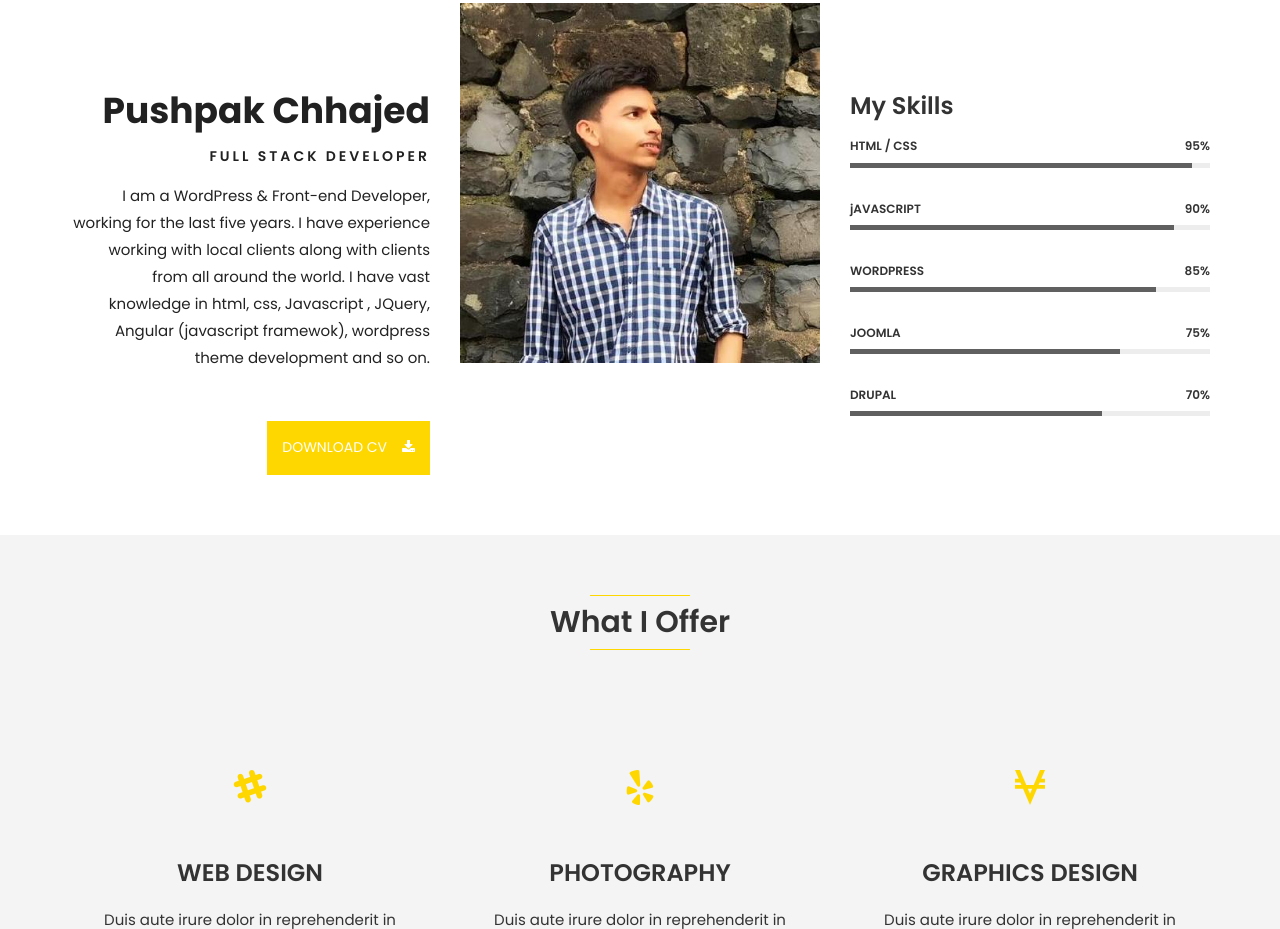
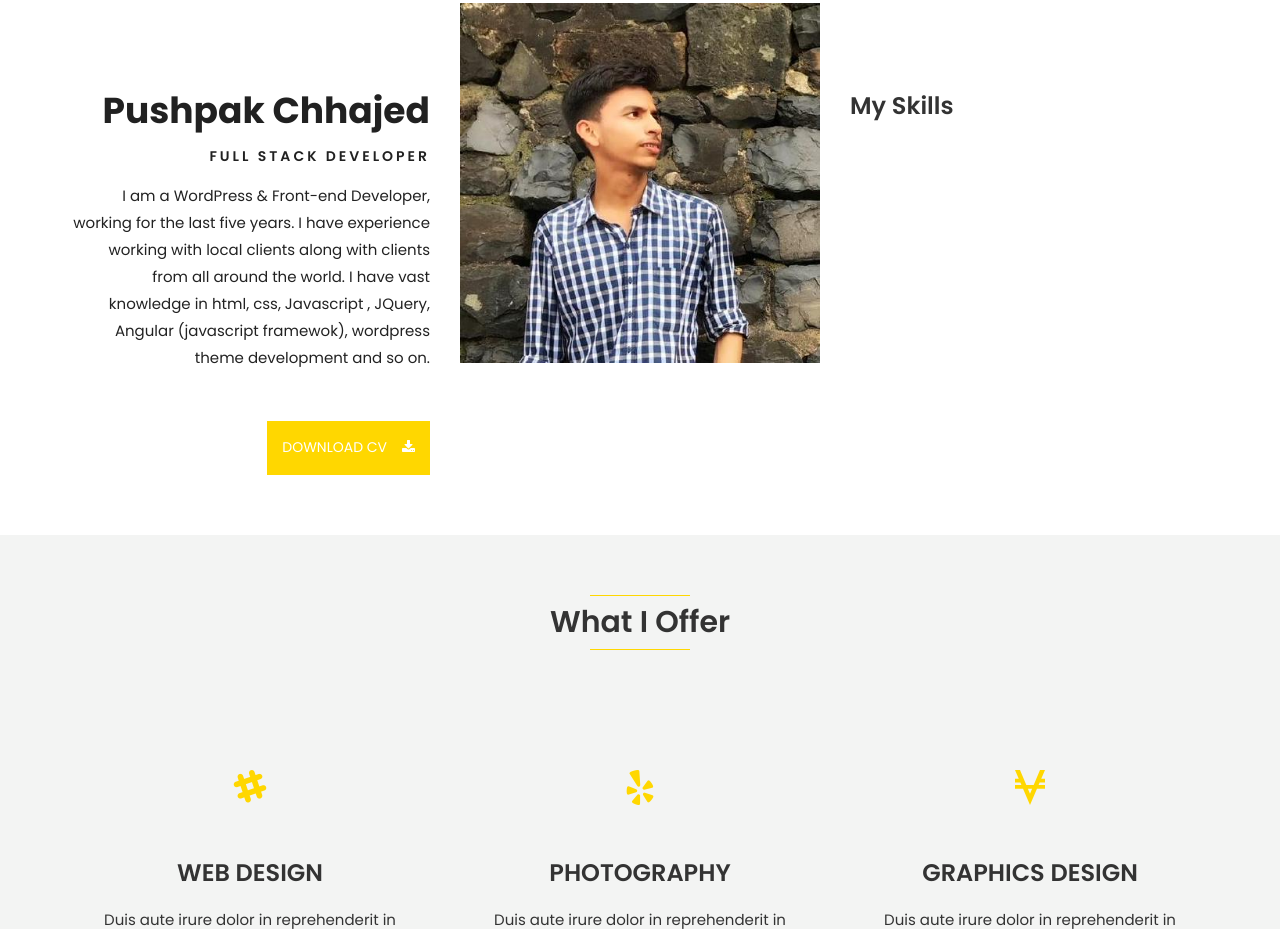
Before and after one commit to typhoon99/Fabistra-1, a plain HTML site: page index.html in a window 1280 px wide. Shown: the part 857-1786 px from the top of the page. Drawn offline with Linux system fonts and the light colour scheme; animation ran at ten frames a second.

Commit message:
Deleted Skillbars

```diff
--- a/index.html
+++ b/index.html
@@ -198,88 +198,6 @@
 
                                 <div class="col-md-12">
 
-                                    <!-- skillbar -->
-                                    <div class="skillbar" data-percent="95%"> <!--edit percentage-->
-
-                                        <h6 class="skillbar-title">HTML / CSS</h6> <!--edit skills-->
-                                        <h6 class="skillbar-percent">95%</h6> <!--edit percentage-->
-
-                                        <div class="skillbar-bar">
-                                            <div class="skillbar-child"></div>
-                                        </div>
-
-                                    </div>
-                                    <!-- end skillbar -->
-
-                                </div>
-
-
-                                <div class="col-md-12">
-
-                                    <!-- skillbar -->
-                                    <div class="skillbar" data-percent="90%"> <!--edit percentage-->
-
-                                        <h6 class="skillbar-title">jAVASCRIPT</h6> <!--edit skills-->
-                                        <h6 class="skillbar-percent">90%</h6> <!--edit percentage-->
-
-                                        <div class="skillbar-bar">
-                                            <div class="skillbar-child"></div>
-                                        </div>
-
-                                    </div>
-                                    <!-- end skillbar -->
-
-                                </div>
-
-                                <div class="col-md-12">
-
-                                    <!-- skillbar -->
-                                    <div class="skillbar" data-percent="85%"> <!--edit percentage-->
-
-                                        <h6 class="skillbar-title">WORDPRESS</h6> <!--edit skills-->
-                                        <h6 class="skillbar-percent">85%</h6> <!--edit percentage-->
-
-                                        <div class="skillbar-bar">
-                                            <div class="skillbar-child"></div>
-                                        </div>
-
-                                    </div>
-                                    <!-- end skillbar -->
-
-                                </div>
-
-
-                                <div class="col-md-12">
-
-                                    <!-- skillbar -->
-                                    <div class="skillbar" data-percent="75%"> <!--edit percentage-->
-
-                                        <h6 class="skillbar-title">JOOMLA</h6> <!--edit skills-->
-                                        <h6 class="skillbar-percent">75%</h6> <!--edit percentage-->
-
-                                        <div class="skillbar-bar">
-                                            <div class="skillbar-child"></div>
-                                        </div>
-
-                                    </div>
-                                    <!-- end skillbar -->
-
-                                </div>
-
-                                <div class="col-md-12">
-
-                                    <!-- skillbar -->
-                                    <div class="skillbar" data-percent="70%"> <!--edit percentage-->
-
-                                        <h6 class="skillbar-title">DRUPAL</h6> <!--edit skills-->
-                                        <h6 class="skillbar-percent">70%</h6> <!--edit percentage-->
-
-                                        <div class="skillbar-bar">
-                                            <div class="skillbar-child"></div>
-                                        </div>
-
-                                    </div>
-                                    <!-- end skillbar -->
 
                                 </div>
 
```
